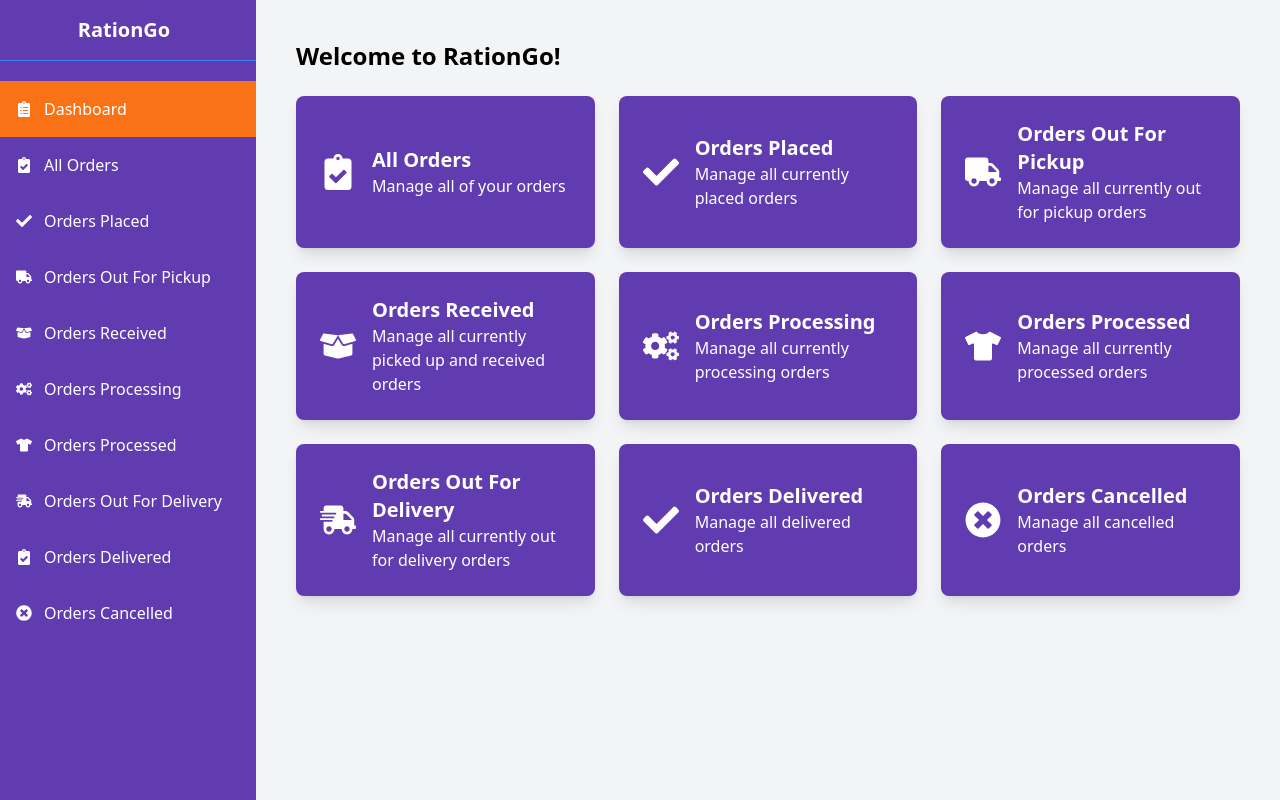
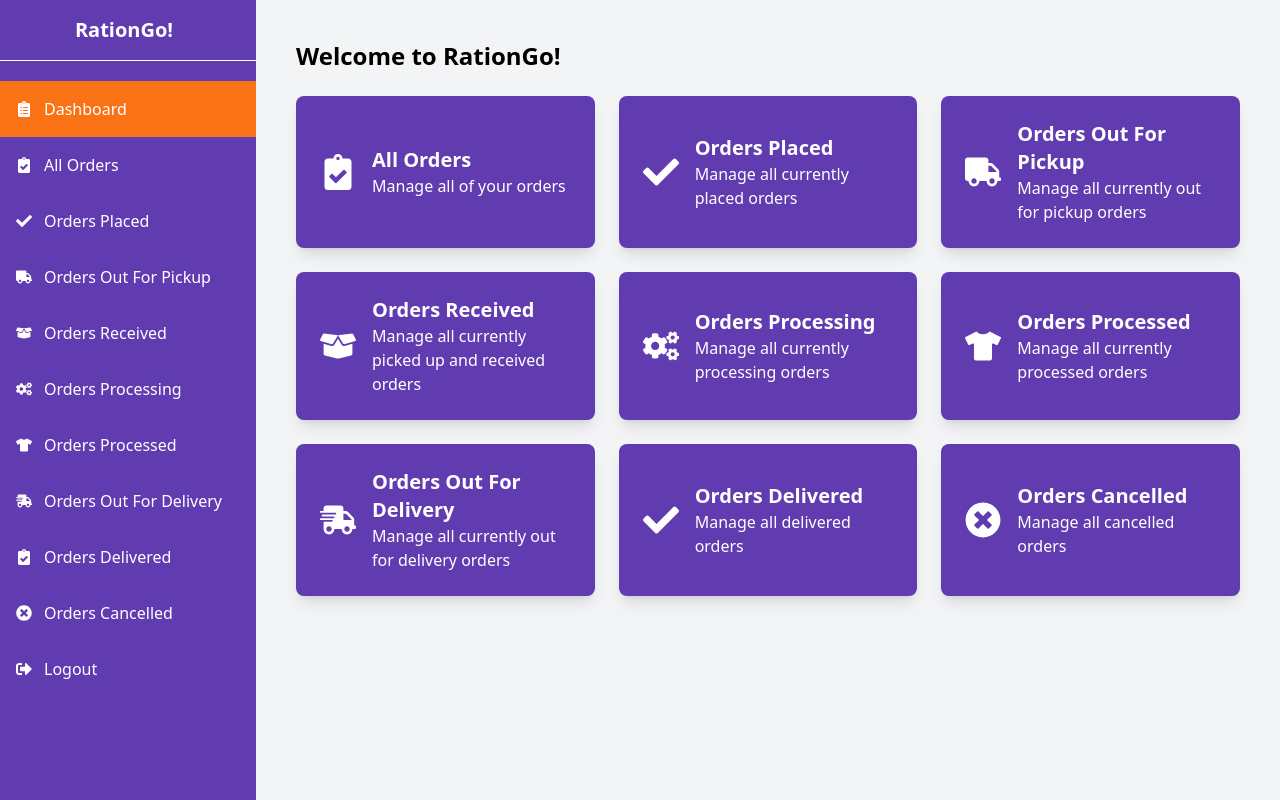
Before and after one commit to VatsalKotha/NFC3_Lit_Coders, a React (Vite) app in the folder my-vue-app/: page /home in a window 1280 px wide. Built offline with nearby package versions, Linux system fonts and the light colour scheme.

Commit message:
Added logout feature

```diff
--- a/my-vue-app/src/Components/Navbar/Navbar.jsx
+++ b/my-vue-app/src/Components/Navbar/Navbar.jsx
@@ -1,7 +1,18 @@
 import React from 'react';
+import { useNavigate } from 'react-router-dom';
 import { FaClipboardList, FaTruck, FaCheck, FaBoxOpen, FaCogs, FaTshirt, FaShippingFast, FaClipboardCheck, FaTimesCircle, FaSignOutAlt } from 'react-icons/fa';
 
 const Sidebar = ({ onTabClick, activeTab }) => {
+  const navigate = useNavigate();
+
+  const handleTabClick = (title) => {
+    if (title === 'Logout') {
+      navigate('/'); // Navigate to root URL
+    } else {
+      onTabClick(title);
+    }
+  };
+
   const tabs = [
     { title: "Dashboard", icon: <FaClipboardList /> },
     { title: "All Orders", icon: <FaClipboardCheck /> },
@@ -13,18 +24,19 @@ const Sidebar = ({ onTabClick, activeTab }) => {
     { title: "Orders Out For Delivery", icon: <FaShippingFast /> },
     { title: "Orders Delivered", icon: <FaClipboardCheck /> },
     { title: "Orders Cancelled", icon: <FaTimesCircle /> },
+    { title: "Logout", icon: <FaSignOutAlt /> },
   ];
 
   return (
     <div className="w-64 h-screen bg-[#613CB1] text-white">
-      <div className="flex items-center justify-center p-4 text-xl font-bold border-b border-blue-500">
-        <span className="mr-2">RationGo</span>
+      <div className="flex items-center justify-center p-4 text-xl font-bold border-b border-white">
+        <span className="mr-2">RationGo!</span>
       </div>
       <ul className="mt-5">
         {tabs.map((tab) => (
           <li
             key={tab.title}
-            onClick={() => onTabClick(tab.title)}
+            onClick={() => handleTabClick(tab.title)}
             className={`flex items-center p-4 cursor-pointer ${
               activeTab === tab.title ? 'bg-orange-500' : 'hover:bg-orange-500'
             }`}
```
